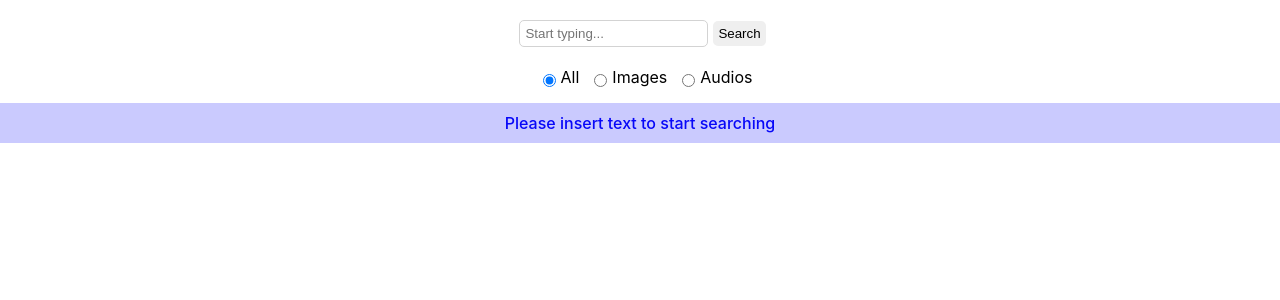
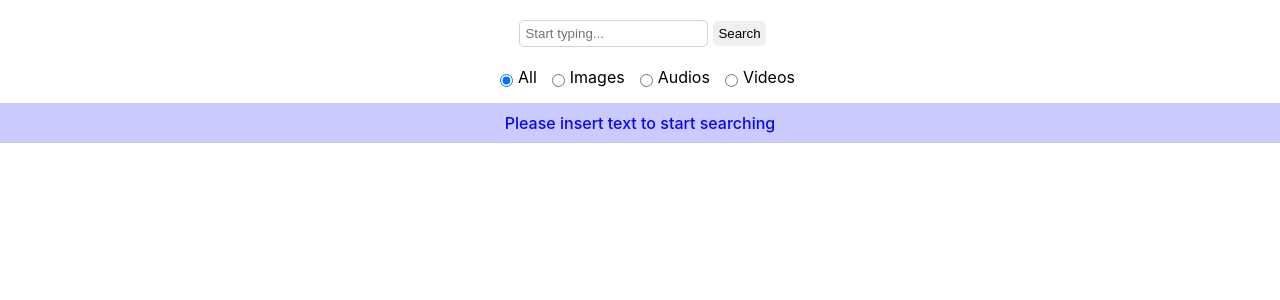
Before and after one commit to elena-in-code/Nasa-project, a React (Create React App) app: page / in a window 1280 px wide. Shown: the top 300 px of the page. Built offline with nearby package versions, Linux system fonts and the light colour scheme.

Commit message:
add video
add video filter and fetch video media_type results

```diff
--- a/src/componentes/common/card.js
+++ b/src/componentes/common/card.js
@@ -4,13 +4,25 @@ import PropTypes from 'prop-types';
 import './card.scss';
 
 const Card = (props) => {
-  const { cardTitle, image, imageAlt, description, audio } = props;
+  const { cardTitle, image, imageAlt, description, audio, video } = props;
 
   return (
     <div className="card__wrapper">
       <h3>{cardTitle}</h3>
-      {image && <img className="card__image" src={image} alt={imageAlt} />}
+      {image && !video && (
+        <img className="card__image" src={image} alt={imageAlt} />
+      )}
       {audio && <audio controls src={audio} />}
+      {video && (
+        <video
+          className="card__image"
+          controls
+          src={video}
+          width="100%"
+          type="video/mp4"
+          poster={image}
+        />
+      )}
       <p>{description}</p>
     </div>
   );
@@ -22,6 +34,7 @@ Card.propTypes = {
   imageAlt: PropTypes.string,
   description: PropTypes.string,
   audio: PropTypes.string,
+  video: PropTypes.string,
 };
 
 Card.defaultProps = {
@@ -30,6 +43,7 @@ Card.defaultProps = {
   imageAlt: '',
   description: '',
   audio: '',
+  video: '',
 };
 
 export default Card;
--- a/src/componentes/common/radioButton.js
+++ b/src/componentes/common/radioButton.js
@@ -45,6 +45,19 @@ const RadioButton = (props) => {
         />
         <label htmlFor="audios">Audios</label>
       </div>
+
+      <div className="radio-button__section">
+        <input
+          className="radio-button__input"
+          type="radio"
+          id="videos"
+          name="mediaRadioButtons"
+          value="video"
+          checked={checked === 'video'}
+          onChange={onChange}
+        />
+        <label htmlFor="videos">Videos</label>
+      </div>
     </div>
   );
 };
--- a/src/componentes/search/search.js
+++ b/src/componentes/search/search.js
@@ -32,11 +32,21 @@ const Search = () => {
         const { title, description, nasa_id, media_type } = data[0];
         const imageLink = links ? links[0].href : '';
         let audioLink;
+        let videoLink;
 
         if (media_type === 'audio') {
           let audioResponse = await fetch(href);
           let audioResponseJson = await audioResponse.json();
           audioLink = audioResponseJson[0];
+        }
+
+        if (media_type === 'video') {
+          let videoResponse = await fetch(href);
+          let videoResponseJson = await videoResponse.json();
+          const mp4VideoResponse = videoResponseJson.find((video) =>
+            video.includes('mp4')
+          );
+          videoLink = mp4VideoResponse;
         }
         const card = {
           title,
@@ -44,6 +54,7 @@ const Search = () => {
           nasaId: nasa_id,
           imageLink,
           audio: audioLink,
+          video: videoLink,
         };
         return card;
       })
@@ -100,7 +111,7 @@ const Search = () => {
   const renderSearchResults = () => {
     if (cards) {
       const getCardComponent = cards.map((card) => {
-        const { imageLink, title, description, nasaId, audio } = card;
+        const { imageLink, title, description, nasaId, audio, video } = card;
         return (
           <Card
             key={nasaId}
@@ -109,6 +120,7 @@ const Search = () => {
             imageAlt={title}
             description={description}
             audio={audio}
+            video={video}
           />
         );
       });
```
